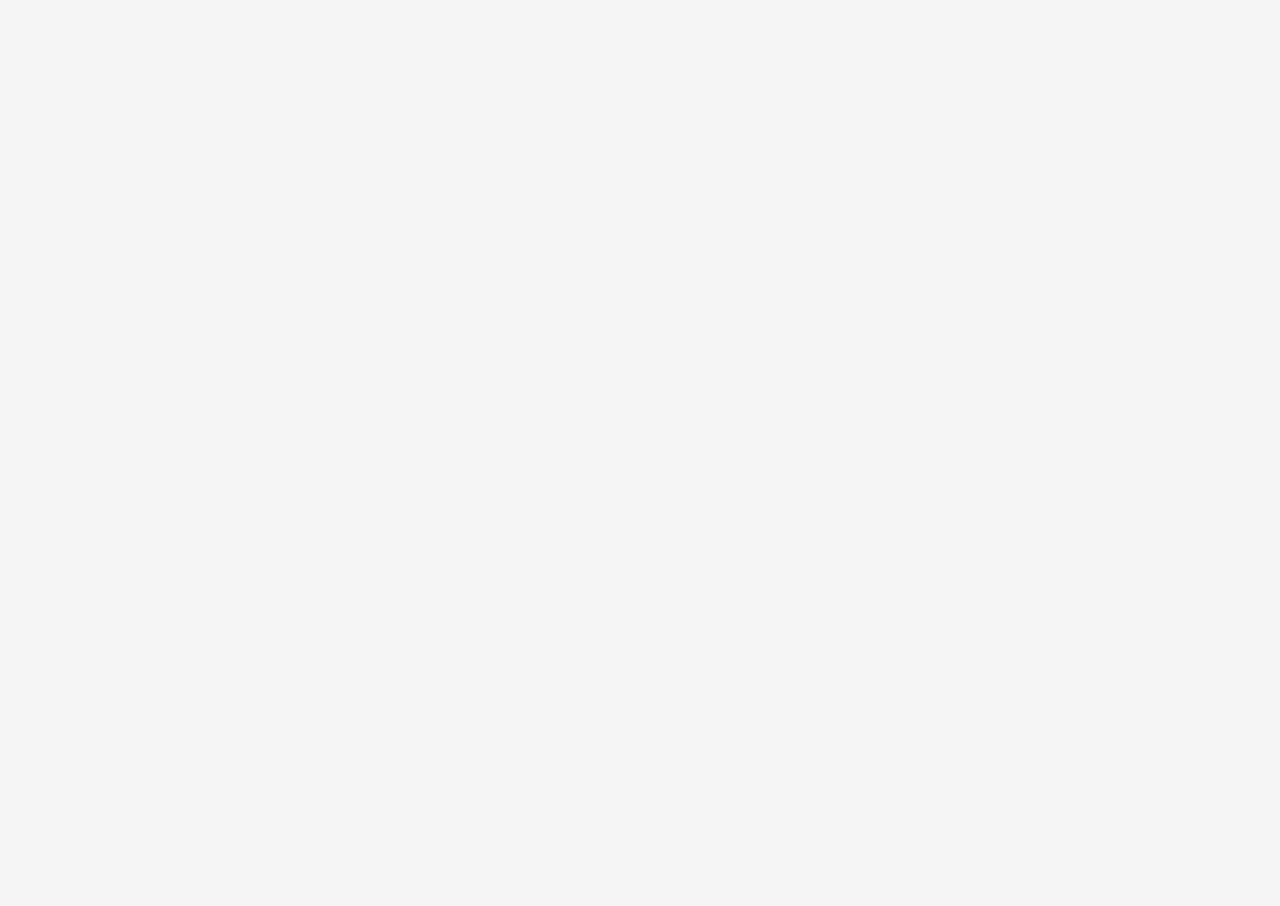
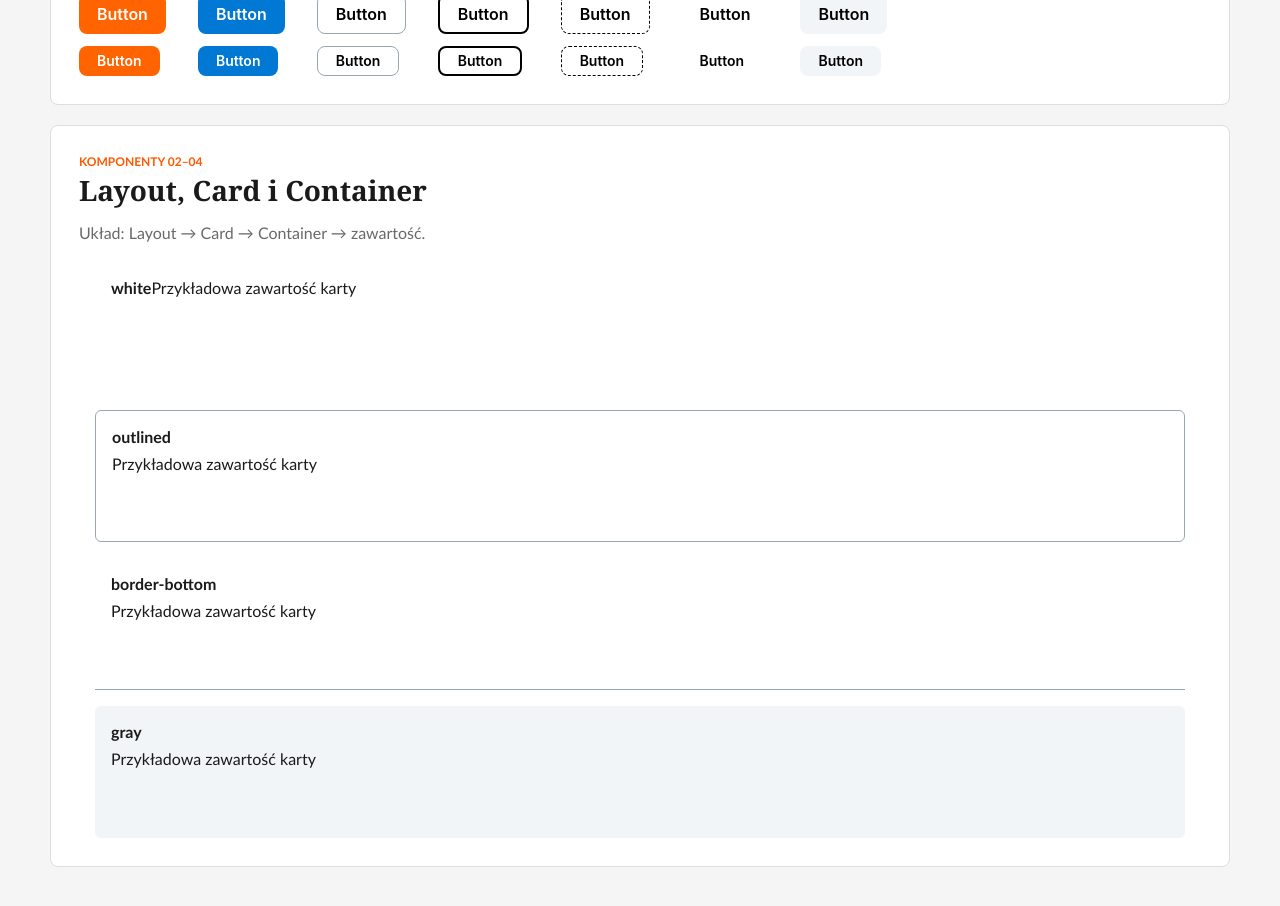
Before and after one commit to ryszard-raby/CeneoDesign, a Preact app: page / in a window 1280 px wide. Shown: the part 1260-2166 px from the top of the page. Before the commit the page ends 1273 px from the top, so only its background shows below. Built offline with nearby package versions, Linux system fonts and the light colour scheme.

Commit message:
feat: add Layout, Card, and Container components with styles and integrate into App

```diff
--- a/src/app.tsx
+++ b/src/app.tsx
@@ -1,7 +1,13 @@
 import { Button } from './components/button/button'
+import { Layout } from './components/layout/layout'
+import { Card } from './components/card/card'
+import { Container } from './components/container/container'
 
 const components = [
   { name: 'Button', status: 'Gotowy' },
+  { name: 'Layout', status: 'Gotowy' },
+  { name: 'Card', status: 'Gotowy' },
+  { name: 'Container', status: 'Gotowy' },
   { name: 'Input', status: 'Gotowy' },
   { name: 'Modal', status: 'W planach' },
 ]
@@ -47,7 +53,7 @@ export function App() {
           </ul>
           <div class="component-preview" aria-label="Przykłady przycisku">
             <Button>Dodaj do koszyka</Button>
-            <Button variant="secondary">Obserwuj cenę</Button>
+            <Button variant="outline">Obserwuj cenę</Button>
           </div>
         </div>
 
@@ -81,6 +87,25 @@ export function App() {
           ))}
         </div>
       </section>
+      <section class="structure-showcase" aria-labelledby="structure-heading">
+        <p class="eyebrow">Komponenty 02–04</p>
+        <h2 id="structure-heading">Layout, Card i Container</h2>
+        <p>Układ: Layout → Card → Container → zawartość.</p>
+        <div class="structure-showcase__viewport">
+          <Layout>
+            <div class="structure-showcase__cards">
+              {(['white', 'outlined', 'border-bottom', 'gray'] as const).map((cardStyle) => (
+                <Card cardStyle={cardStyle} class="structure-showcase__sample" key={cardStyle}>
+                  <Container direction={cardStyle === 'white' ? 'horizontal' : 'vertical'}>
+                    <strong>{cardStyle}</strong>
+                    <span>Przykładowa zawartość karty</span>
+                  </Container>
+                </Card>
+              ))}
+            </div>
+          </Layout>
+        </div>
+      </section>
     </main>
   )
 }
--- /dev/null
+++ b/src/components/card/card.scss
@@ -0,0 +1,16 @@
+.cd-card {
+  display: flex;
+  flex-direction: column;
+  align-items: stretch;
+  box-sizing: border-box;
+  width: 100%;
+  min-width: 0;
+  padding: calc(var(--cd-spacing-card-padding-block) * 1px)
+    calc(var(--cd-spacing-card-padding-inline) * 1px);
+  border-radius: calc(var(--cd-spacing-card-radius) * 1px);
+
+  &--white { background: var(--cd-background-backgorund); }
+  &--gray { background: var(--cd-background-background-2); }
+  &--outlined { border: 1px solid var(--cd-border-border-2); }
+  &--border-bottom { border-bottom: 1px solid var(--cd-border-border-2); border-radius: 0; }
+}
--- /dev/null
+++ b/src/components/card/card.tsx
@@ -0,0 +1,17 @@
+import type { ComponentChildren, JSX } from 'preact'
+import './card.scss'
+
+export type CardStyle = 'white' | 'outlined' | 'border-bottom' | 'gray'
+
+export interface CardProps extends JSX.HTMLAttributes<HTMLDivElement> {
+  cardStyle?: CardStyle
+  children?: ComponentChildren
+}
+
+export function Card({ cardStyle = 'white', children, class: className, ...props }: CardProps) {
+  return (
+    <div {...props} class={['cd-card', `cd-card--${cardStyle}`, className].filter(Boolean).join(' ')}>
+      {children}
+    </div>
+  )
+}
--- /dev/null
+++ b/src/components/container/container.scss
@@ -0,0 +1,11 @@
+.cd-container {
+  display: flex;
+  align-items: flex-start;
+  box-sizing: border-box;
+  width: 100%;
+  min-width: 0;
+  overflow: clip;
+
+  &--horizontal { flex-flow: row wrap; }
+  &--vertical { flex-direction: column; }
+}
--- /dev/null
+++ b/src/components/container/container.tsx
@@ -0,0 +1,17 @@
+import type { ComponentChildren, JSX } from 'preact'
+import './container.scss'
+
+export type ContainerDirection = 'horizontal' | 'vertical'
+
+export interface ContainerProps extends JSX.HTMLAttributes<HTMLDivElement> {
+  direction?: ContainerDirection
+  children?: ComponentChildren
+}
+
+export function Container({ direction = 'horizontal', children, class: className, ...props }: ContainerProps) {
+  return (
+    <div {...props} class={['cd-container', `cd-container--${direction}`, className].filter(Boolean).join(' ')}>
+      {children}
+    </div>
+  )
+}
--- /dev/null
+++ b/src/components/layout/layout.scss
@@ -0,0 +1,16 @@
+.cd-layout {
+  display: flex;
+  flex-direction: column;
+  align-items: stretch;
+  gap: calc(var(--cd-spacing-layout-gap) * 1px);
+  box-sizing: border-box;
+  width: 100%;
+  min-width: 280px;
+  background: var(--cd-background-backgorund);
+}
+
+@media (min-width: 721px) {
+  .cd-layout {
+    padding-inline: calc(var(--cd-spacing-layout-padding-horizontal) * 1px);
+  }
+}
--- /dev/null
+++ b/src/components/layout/layout.tsx
@@ -0,0 +1,14 @@
+import type { ComponentChildren, JSX } from 'preact'
+import './layout.scss'
+
+export interface LayoutProps extends JSX.HTMLAttributes<HTMLDivElement> {
+  children?: ComponentChildren
+}
+
+export function Layout({ children, class: className, ...props }: LayoutProps) {
+  return (
+    <div {...props} class={['cd-layout', className].filter(Boolean).join(' ')}>
+      {children}
+    </div>
+  )
+}
--- a/src/style/figma-variables.css
+++ b/src/style/figma-variables.css
@@ -1,4 +1,4 @@
-/* Button tokens from the CeneoDesign Figma collections. */
+/* Component tokens from the CeneoDesign Figma collections. */
 :root {
   --cd-spacing-component-gap-horizontal: 12;
   --cd-spacing-button-height: 40;
@@ -16,11 +16,24 @@
   --cd-background-background-2: #f2f5f7;
   --cd-border-border: #000000;
   --cd-border-border-2: #9aa7b1;
+  --cd-spacing-layout-gap: 0;
+  --cd-spacing-layout-padding-horizontal: 16;
+  --cd-spacing-card-gap: 16;
+  --cd-spacing-card-padding-inline: 16;
+  --cd-spacing-card-padding-block: 16;
+  --cd-spacing-card-radius: 6;
+  --cd-spacing-component-gap-vertical: 8;
 }
 
 :root[data-cd-theme="mobile"] {
   --cd-spacing-component-gap-horizontal: 6;
   --cd-spacing-button-padding-inline: 8;
+  --cd-spacing-layout-padding-horizontal: 0;
+  --cd-spacing-card-gap: 12;
+  --cd-spacing-card-padding-inline: 12;
+  --cd-spacing-card-padding-block: 12;
+  --cd-spacing-card-radius: 0;
+  --cd-spacing-component-gap-vertical: 6;
 }
 
 :root[data-cd-color-mode="dark"] {
--- a/src/styles.scss
+++ b/src/styles.scss
@@ -222,3 +222,18 @@ main {
   &__item { display: flex; flex-direction: column; align-items: flex-start; gap: 12px; }
   &__item > span { color: $muted; font-size: 13px; text-transform: capitalize; }
 }
+
+.structure-showcase {
+  margin-top: 20px;
+  padding: 28px;
+  border: 1px solid $line;
+  border-radius: 8px;
+  background: $paper;
+
+  h2 { margin: 5px 0 12px; font: 700 28px/1.2 Georgia, serif; }
+  p:not(.eyebrow) { color: $muted; }
+  &__viewport { max-width: 100%; margin-top: 20px; overflow-x: auto; }
+  &__cards { display: flex; flex-wrap: wrap; gap: calc(var(--cd-spacing-card-gap) * 1px); }
+  &__sample { width: 250px; min-height: 132px; flex: none; }
+  .cd-container--vertical { gap: calc(var(--cd-spacing-component-gap-vertical) * 1px); }
+}
```
